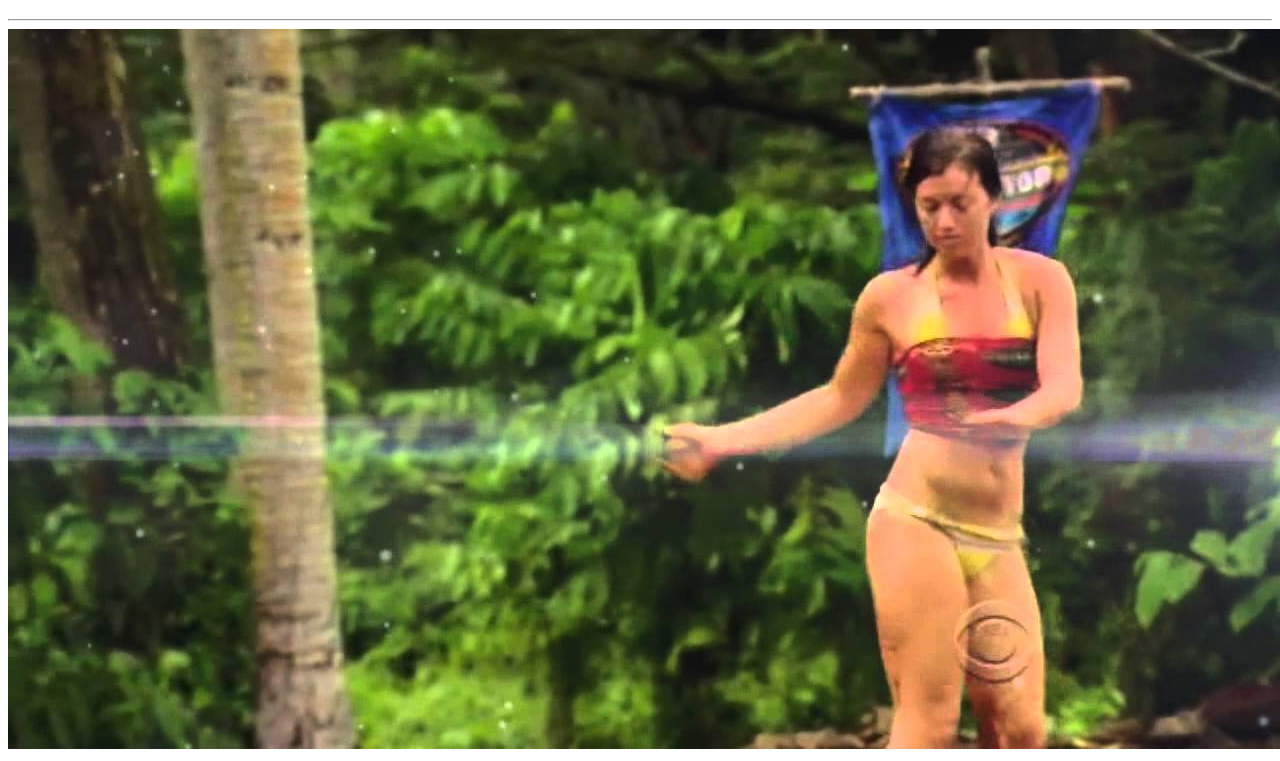
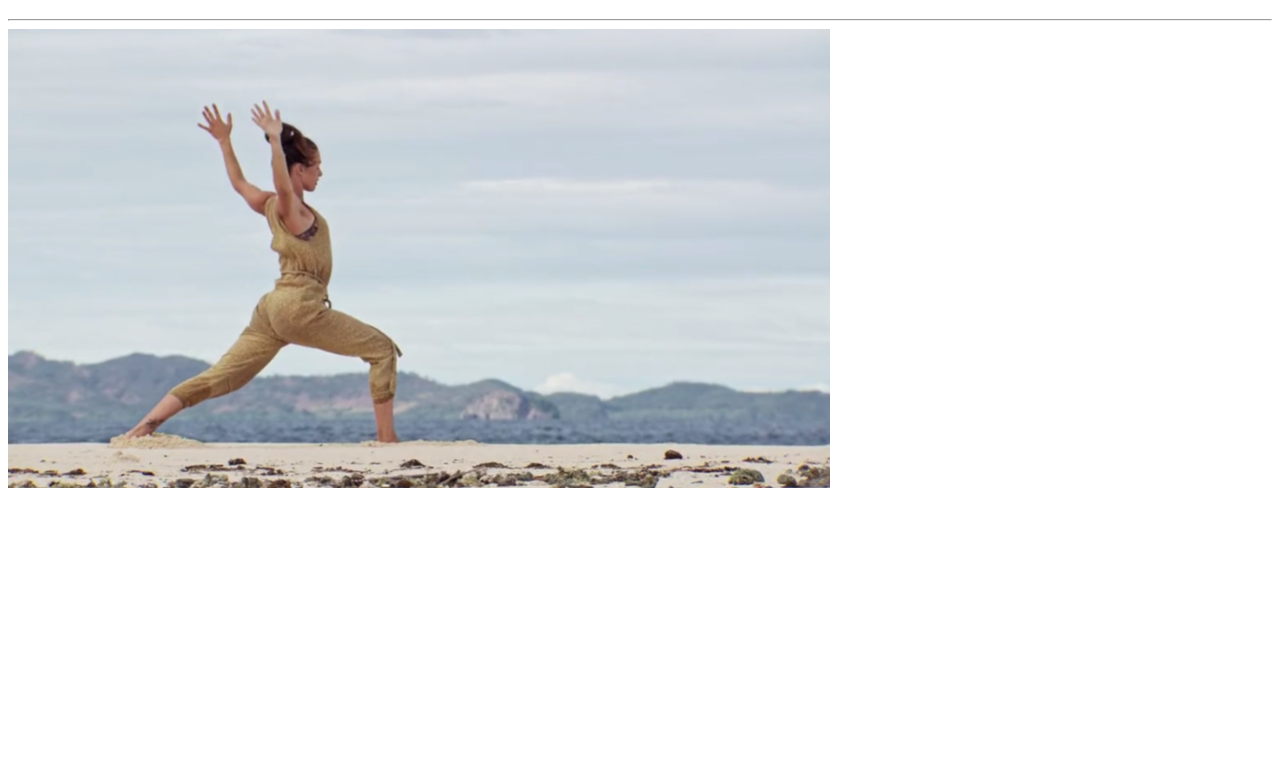
Before and after one commit to Cataclystr/Wraijin, a plain HTML site: page index.html in a window 1280 px wide. Shown: the part 61-822 px from the top of the page. After the commit the page ends 800 px from the top, so only its background shows below. Drawn offline with Linux system fonts and the light colour scheme.

Commit message:
Add files via upload

```diff
--- a/index.html
+++ b/index.html
@@ -17,7 +17,7 @@
         <![endif]-->
         <h1>Wraijin Corporation</h1>
         <hr>
-        <img src="parvati1.jpg" alt="">
+        <img src="parvati_1.png" alt="">
 
         <script src="" async defer></script>
     </body>
```
Also changed, not shown: Parvati_1.PNG (added).
